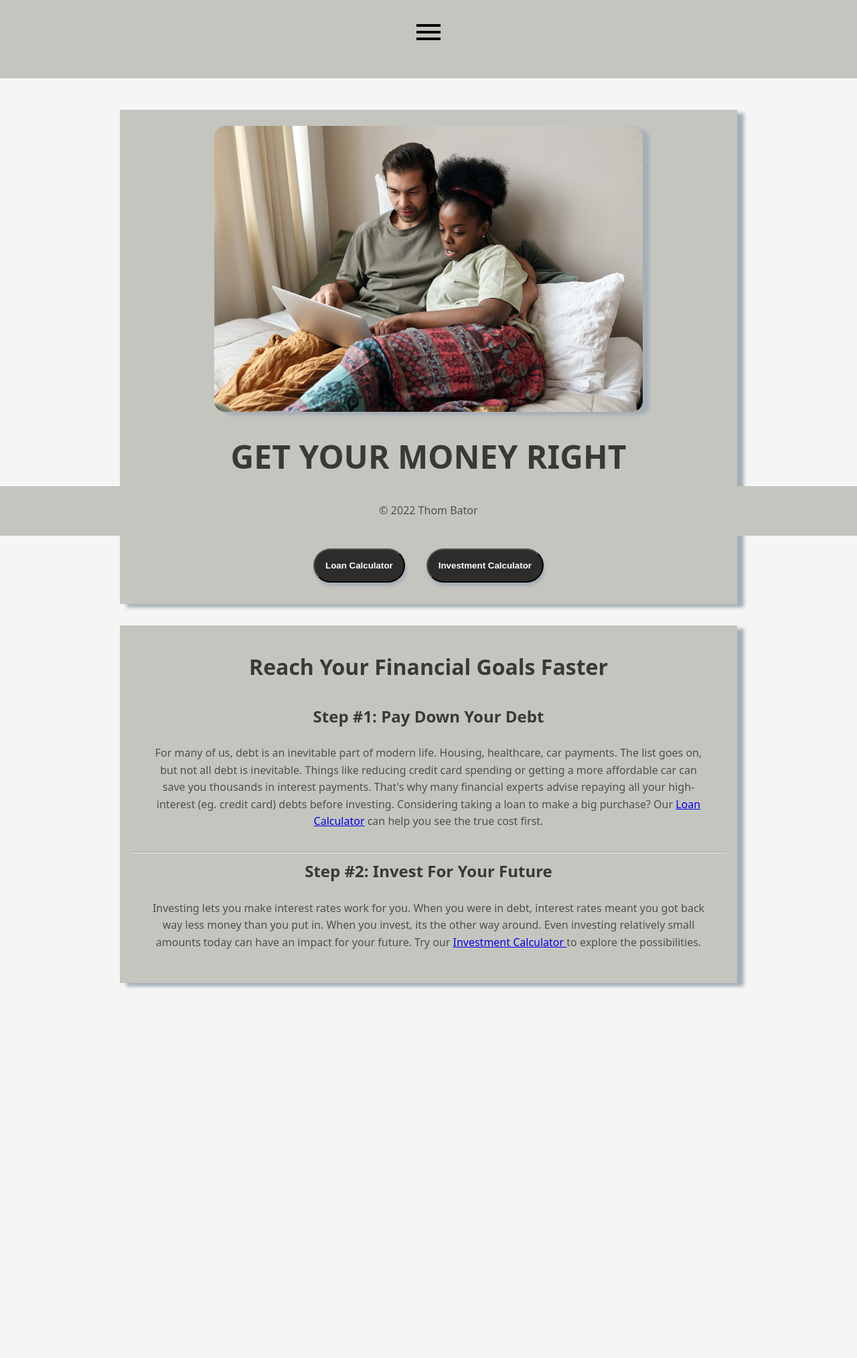
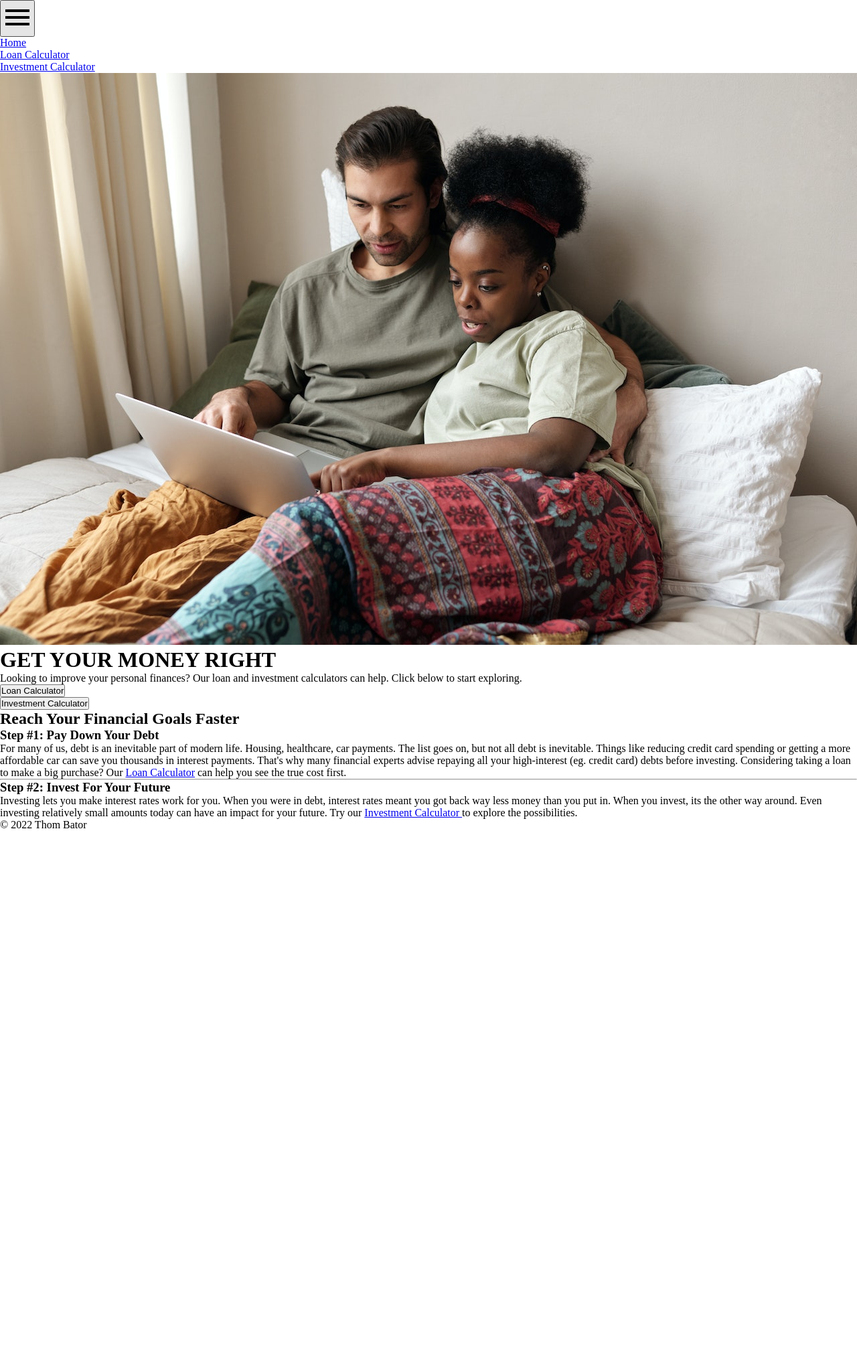
Before and after one commit to ThomBator/financial-calculators, a Flask app: page / in a window 1280 px wide. Shown: the whole page at 67% size. After the commit the page ends 1237 px from the top, so only its background shows below. Run offline with Flask 2, Linux system fonts and the light colour scheme.

Commit message:
removed all css to start fresh

```diff
--- a/fincalc/static/style.css
+++ b/fincalc/static/style.css
@@ -9,311 +9,3 @@
   word-wrap: break-word;
   hyphens: manual;
 }
-/* Global Styles */
-body {
-  background-color: whitesmoke;
-  padding-top: 9.75rem;
-  padding-bottom: 30rem;
-  font-family: system-ui, -apple-system, BlinkMacSystemFont, "Segoe UI", Roboto,
-    Oxygen, Ubuntu, Cantarell, "Open Sans", "Helvetica Neue", sans-serif;
-  text-align: center;
-}
-
-header,
-main,
-.flash,
-nav ul,
-.hero,
-.mobileButtonDiv,
-footer p {
-  max-width: 72%;
-  margin: 0.5rem auto 0.5rem auto;
-}
-
-main {
-  margin-bottom: 5rem;
-}
-
-.homeMain {
-  margin-top: 2rem;
-}
-
-p {
-  color: #4f4e4e;
-  line-height: 1.6rem;
-  font-weight: 400;
-  margin-bottom: 2rem;
-  max-width: 60rem;
-  padding-left: 2rem;
-  padding-right: 2rem;
-  margin-left: auto;
-  margin-right: auto;
-}
-
-form {
-  font-size: 0.75rem;
-  color: #4f4e4e;
-}
-
-.sectionBG {
-  background-color: #c5c5bf;
-  box-shadow: 10px 5px 5px #a5aeb6;
-  padding: 1rem;
-  border-radius: 0rem;
-}
-
-.images {
-  box-shadow: 10px 5px 5px #a5aeb6;
-  border-radius: 1rem;
-}
-
-h1 {
-  font-size: 3rem;
-  margin-bottom: 2rem;
-}
-
-h2 {
-  font-size: 2rem;
-  margin-bottom: 3rem;
-}
-
-h3 {
-  font-size: 1.5rem;
-  margin-bottom: 2rem;
-}
-
-h1,
-h2,
-h3 {
-  line-height: 0.9;
-
-  color: #3a3938;
-}
-.mainPageSections {
-  padding: 0.5 rem 0rem 0.5rem 0rem;
-  margin-bottom: 1rem;
-}
-
-.headerText,
-img {
-  margin-top: 2rem;
-  margin-bottom: 1rem;
-}
-
-.homeButtons {
-  display: flex;
-  justify-content: center;
-  align-items: center;
-  gap: 2rem;
-  margin-top: 2rem;
-}
-
-.homeButtonsStyle,
-.calcButtonStyle {
-  background-color: #2e2c2b;
-  transition: transform 0.2s;
-  color: white;
-  font-weight: 700;
-  padding: 1rem;
-  border-radius: 160rem;
-  box-shadow: 2px 5px 5px #a5aeb6;
-}
-
-.homeButtonsStyle:hover,
-.calcButtonStyle:hover {
-  background-color: #7b7771;
-  transform: scale(1.1);
-}
-
-em {
-  font-style: italic;
-}
-
-.flash {
-  background-color: rgba(204, 0, 0, 0.7);
-  text-align: center;
-  padding: 1rem;
-  border-radius: 20px;
-  max-width: 80%;
-}
-#alert {
-  margin-top: 0.25rem;
-}
-
-/* global nav and footer styles*/
-nav,
-footer {
-  background-color: #c5c5bf;
-  padding: 1rem 0 1rem 0;
-  z-index: 999;
-}
-
-nav li {
-  list-style: none;
-  margin-bottom: 0.25rem;
-}
-
-nav a {
-  text-decoration: none;
-  font-weight: 500;
-  color: #3a3938;
-}
-
-nav li {
-  transition: transform 0.2s;
-}
-
-nav li:hover {
-  transform: scale(1.2);
-}
-
-nav a:hover {
-  color: #7b7771;
-}
-
-nav {
-  position: fixed;
-  width: 100%;
-  top: 0px;
-}
-
-footer {
-  position: fixed;
-  width: 100%;
-
-  bottom: 0px;
-}
-/*mobile nav styles */
-
-.mobileNavToggle {
-  background: transparent;
-  border: none;
-}
-
-.navDiv {
-  display: inline;
-}
-
-.mobileButtonDiv {
-  margin-top: -1.5rem;
-}
-
-/* media queries */
-
-@media screen and (max-width: 1299px) {
-  .pcNav {
-    display: none;
-  }
-}
-
-@media screen and (min-width: 1300px) {
-  .header {
-    display: flex;
-    gap: 1rem;
-  }
-
-  .headerMain {
-    padding: 3rem;
-  }
-  .flexItem {
-    flex: 1 1 0px;
-  }
-
-  .mobileNavToggle,
-  .mobileNav {
-    display: none;
-  }
-
-  .pcNav ul {
-    display: flex;
-    justify-content: flex-start;
-  }
-
-  .pcNav li {
-    margin-right: 2rem;
-  }
-
-  .displayResults {
-    display: flex;
-    justify-content: center;
-    gap: 5rem;
-  }
-}
-
-/* end media queries */
-
-/* Main page styles */
-
-/* calculator form styles */
-
-.form {
-  margin-bottom: 1rem;
-}
-.calcInput {
-  margin-top: 1rem;
-  padding: 0.25rem;
-}
-
-.calcInput input {
-  border-radius: 160rem;
-  border: 0.1rem solid #ccc;
-  max-width: 6rem;
-  padding: 0.25rem;
-  text-indent: 0.25rem;
-}
-
-.calcInput input:hover,
-.calcInput select:hover,
-button:hover {
-  cursor: pointer;
-}
-
-.calcInput select {
-  border-radius: 160rem;
-  padding: 0.1rem;
-  text-indent: 0.25rem;
-}
-
-.calcButtons {
-  display: flex;
-  justify-content: center;
-  gap: 1rem;
-  margin-top: 1rem;
-}
-
-/* calculator output styles */
-.calcOutput li {
-  list-style: none;
-  padding: 0.1rem;
-  font-weight: 500;
-}
-
-.calcOutput {
-  margin-top: 3rem;
-  margin-bottom: 1rem;
-}
-
-.calcOutput hr {
-  margin-top: 0.25rem;
-  margin-bottom: 0.25rem;
-}
-
-.chartDiv {
-  margin-top: -0.25 rem;
-}
-.chart {
-  width: 80%;
-  box-shadow: 10px 5px 5px #a5aeb6;
-}
-.horizontalRuleDiv {
-  padding: 1rem 0rem 1rem 0rem;
-}
-
-.displayResults {
-  margin-top: 2rem;
-}
-
-#investResult,
-#loanResult {
-  padding-top: 10rem;
-}
--- a/fincalc/templates/base.html
+++ b/fincalc/templates/base.html
@@ -15,22 +15,22 @@
   <body>
     <nav>
       <div x-data="{isOpen : false}">
-        <div class="mobileButtonDiv">
+        <div>
           <button
-            class="mobileNavToggle"
+
             type="button"
             aria-label="toggle menu"
             @click="isOpen = !isOpen"
           >
             <img
-              class="mobileNavToggleImg"
+
               src="static\baseline_menu_black_24dp.png"
               alt=""
             />
           </button>
         </div>
-        <div class="pcNav">
-          <ul class="pcNav">
+        <div >
+          <ul ">
             <li><a href="{{url_for('views.index')}}">Home</a></li>
             <li><a href="{{url_for('views.loan')}}">Loan Calculator</a></li>
             <li>
@@ -38,7 +38,7 @@
             </li>
           </ul>
         </div>
-        <div x-show="isOpen" class="mobileNav">
+        <div x-show="isOpen" >
           <ul>
             <hr />
             <li><a href="{{url_for('views.index')}}">Home</a></li>
@@ -56,10 +56,10 @@
     <!--Mobile menu button-->
 
     {% for message in get_flashed_messages() %}
-    <div id="flash" class="flash">
+    <div >
       {{message}}
       <br />
-      <button type="button" id="alert">
+      <button type="button" >
         <span aria-hidden="true">&times;</span>
       </button>
     </div>
--- a/fincalc/templates/index.html
+++ b/fincalc/templates/index.html
@@ -1,48 +1,48 @@
 {% extends 'base.html' %} {% block content%}
 
-<header class="header headerMain sectionBG">
-  <div class="flexItem">
+<header >
+  <div >
     <img
-      class="hero images"
+
       src="static\pexels-jack-sparrow-4046110.jpg"
       alt="A couple looking at thier laptop"
     />
   </div>
-  <div class="headerText flexItem">
-    <div class="homeHeaderHeadlines">
+  <div >
+    <div >
 
       <h1>GET YOUR MONEY RIGHT</h1>
     </div>
 
-    <div class="homeHeaderBody">
+    <div>
 
-      <p class="heroP">Looking to improve your personal finances? Our loan and investment calculators can help. Click below to start exploring. </p>
+      <p >Looking to improve your personal finances? Our loan and investment calculators can help. Click below to start exploring. </p>
 
     </div>
 
-      <div class="homeButtons">
+      <div>
 
 
       <form action="{{url_for('views.loan')}}">
-         <button typ="submit" class="homeButtonsStyle">Loan Calculator</button>
+         <button typ="submit">Loan Calculator</button>
       </form>
-      <form action="{{url_for('views.invest')}}"> <button class="homeButtonsStyle">Investment Calculator</button></form>
+      <form action="{{url_for('views.invest')}}"> <button >Investment Calculator</button></form>
 
       </div>
     </div>
   </div>
 </header>
 
-<main class = "homeMain sectionBG">
-  <div class="horizontalRuleDiv">
+<main >
+  <div >
 
   </div>
-  <section class="mainPageSections">
+  <section >
     <h2>Reach Your Financial Goals Faster</h2>
   </section>
-  <section class="mainPageSections">
+  <section >
     <h3>Step #1: Pay Down Your Debt</h3>
-    <p class="mainPageP">
+    <p >
       For many of us, debt is an inevitable part of modern life. Housing,
       healthcare, car payments. The list goes on, but not all debt is
       inevitable. Things like reducing credit card spending or getting a more
@@ -57,9 +57,9 @@
   </section>
 
 
-  <section class="mainPageSections">
+  <section >
     <h3>Step #2: Invest For Your Future</h3>
-    <p class="mainPageP">
+    <p >
       Investing lets you make interest rates work for you. When you were in
       debt, interest rates meant you got back way less money than you put in.
       When you invest, its the other way around. Even investing relatively small
```
Also changed, not shown: fincalc/templates/invest.html (+13 -28 lines).
